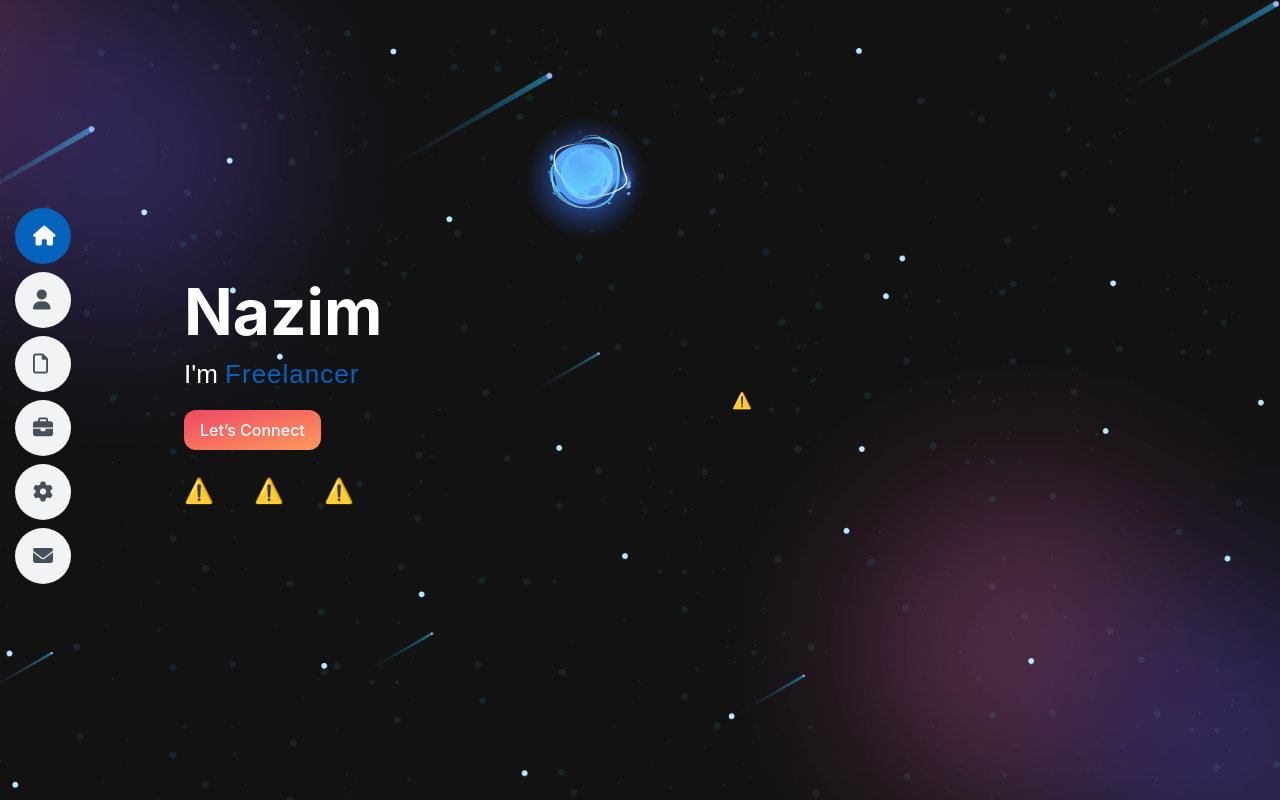
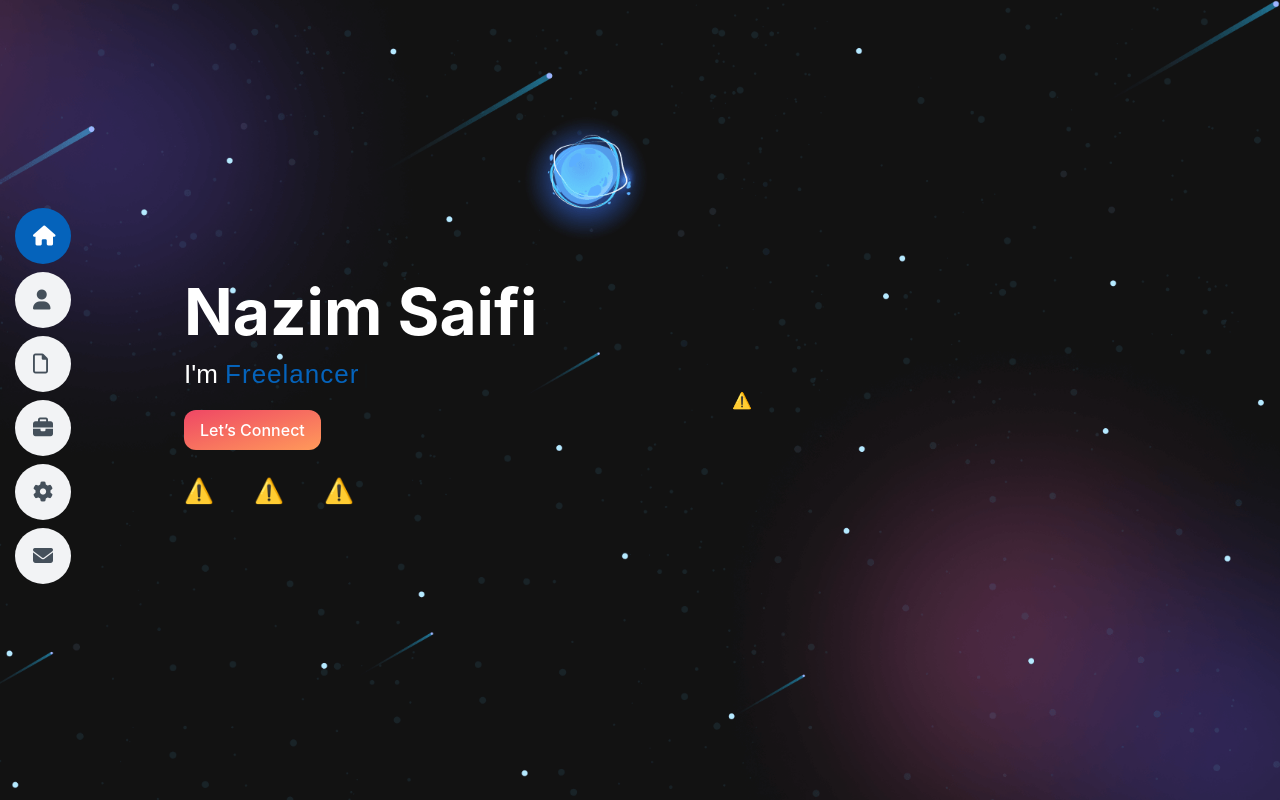
Before and after one commit to heyNazim/nazim-portfolio, a React (Create React App) app in the folder client/: page /page/home in a window 1280 px wide. Built offline with nearby package versions, Linux system fonts and the light colour scheme; no server answers.

Commit message:
namechange

```diff
--- a/client/src/components/Home.jsx
+++ b/client/src/components/Home.jsx
@@ -10,7 +10,7 @@ function Home() {
         data-aos-delay="200"
       >
         <div className="col-6">
-          <h1>Nazim</h1>
+          <h1>Nazim Saifi</h1>
           <p>
             I'm{" "}
             <span>
```
